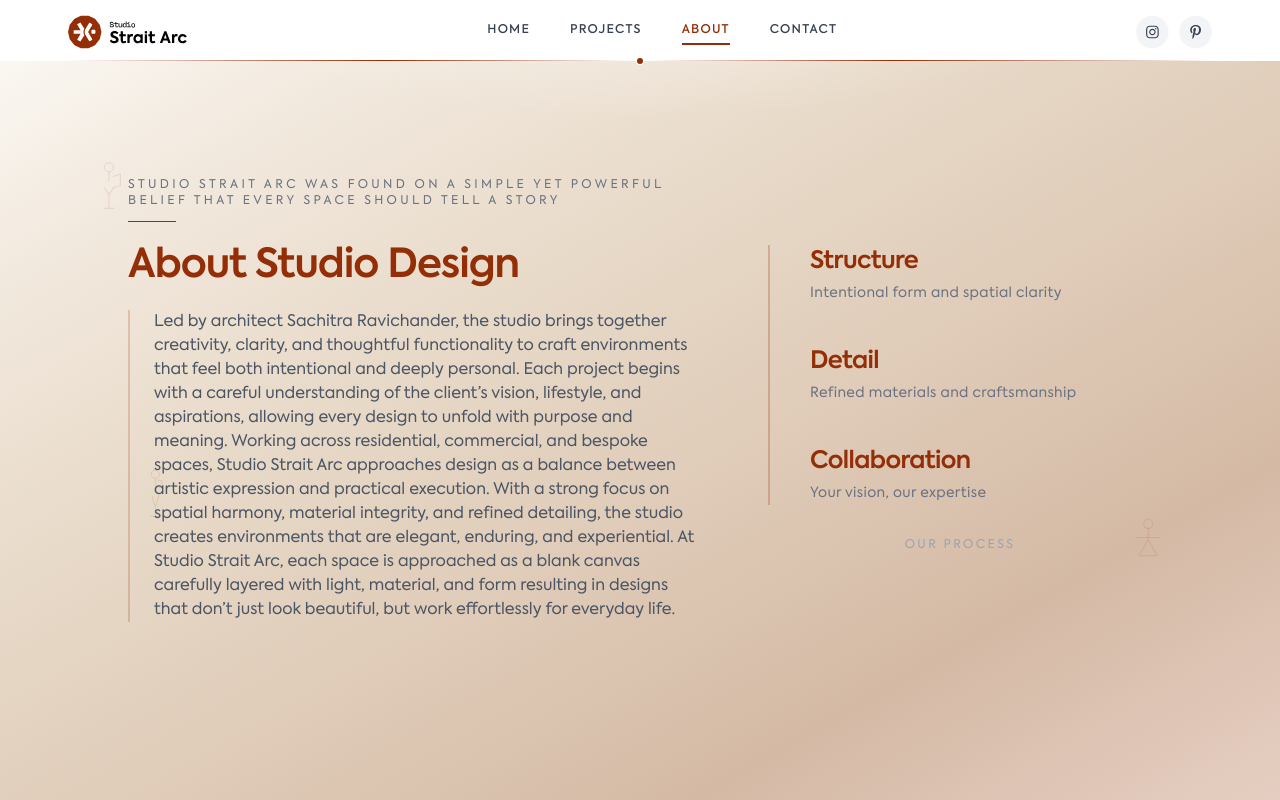
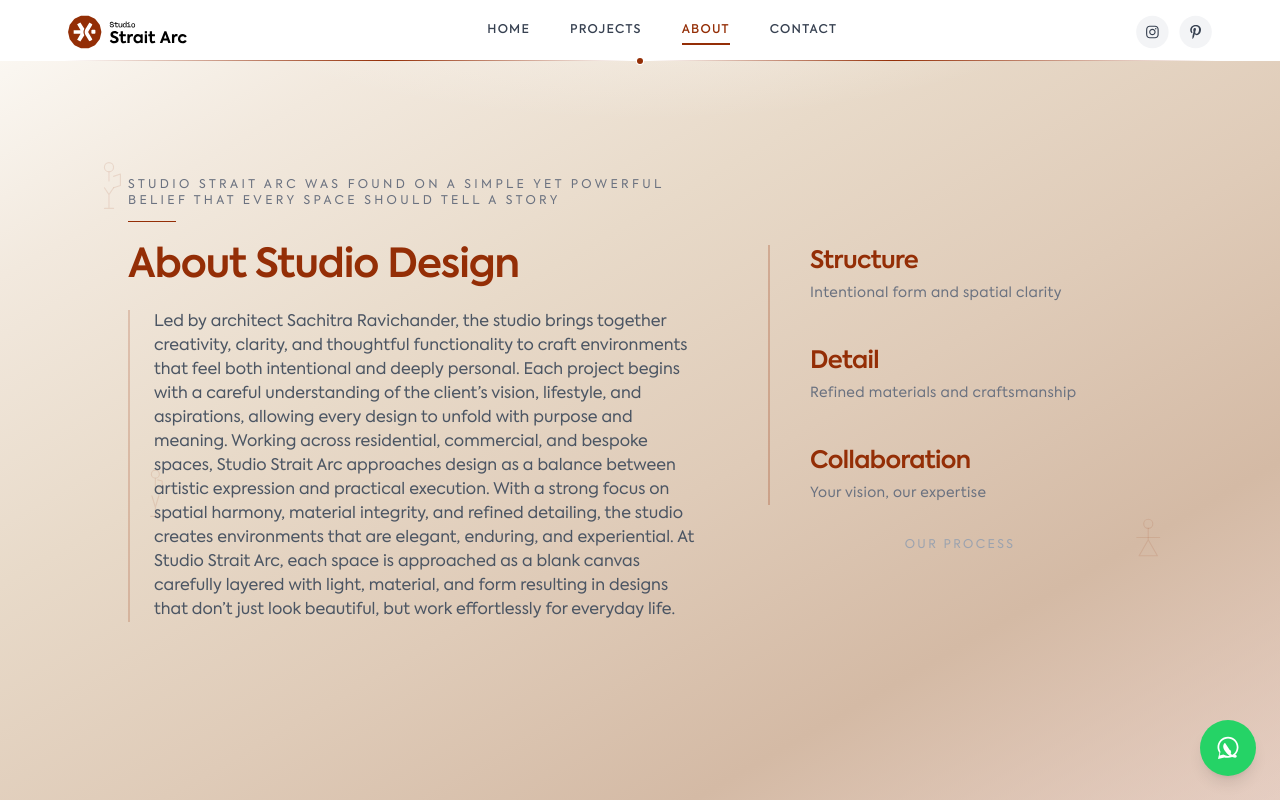
Before and after one commit to Anoosha16798/studio-strait-arc, a React (Vite) app: page /about in a window 1280 px wide. Shown: the top 800 px of the page. Built offline with nearby package versions, Linux system fonts and the light colour scheme.

Commit message:
gtags addition

```diff
--- a/index.html
+++ b/index.html
@@ -1,6 +1,13 @@
 <!doctype html>
 <html lang="en">
   <head>
+    <!-- Google Tag Manager -->
+    <script>(function(w,d,s,l,i){w[l]=w[l]||[];w[l].push({'gtm.start':
+    new Date().getTime(),event:'gtm.js'});var f=d.getElementsByTagName(s)[0],
+    j=d.createElement(s),dl=l!='dataLayer'?'&l='+l:'';j.async=true;j.src=
+    'https://www.googletagmanager.com/gtm.js?id='+i+dl;f.parentNode.insertBefore(j,f);
+    })(window,document,'script','dataLayer','GTM-5VTZWMCP');</script>
+    <!-- End Google Tag Manager -->
     <meta charset="UTF-8" />
     <link rel="icon" type="image/png" href="/images/logo_icon/SA-Logo_Brown.png" />
     <meta name="viewport" content="width=device-width, initial-scale=1.0" />
@@ -8,6 +15,10 @@
     <title>Studio Strait Arc</title>
   </head>
   <body>
+    <!-- Google Tag Manager (noscript) -->
+    <noscript><iframe src="https://www.googletagmanager.com/ns.html?id=GTM-5VTZWMCP"
+    height="0" width="0" style="display:none;visibility:hidden"></iframe></noscript>
+    <!-- End Google Tag Manager (noscript) -->
     <div id="root"></div>
     <script type="module" src="/src/main.jsx"></script>
   </body>
--- a/src/App.jsx
+++ b/src/App.jsx
@@ -55,6 +55,21 @@ function App() {
           </Routes>
         </main>
         <Footer />
+
+        {/* WhatsApp Floating Button */}
+        <a
+          id="whatsapp-btn"
+          href="https://wa.me/919902253473"
+          target="_blank"
+          rel="noopener noreferrer"
+          aria-label="Chat on WhatsApp"
+          className="fixed bottom-6 right-6 z-50 w-14 h-14 rounded-full flex items-center justify-center shadow-lg hover:scale-110 transition-transform duration-300"
+          style={{ backgroundColor: '#25D366' }}
+        >
+          <svg xmlns="http://www.w3.org/2000/svg" viewBox="0 0 32 32" className="w-7 h-7 fill-white">
+            <path d="M16 3C9.373 3 4 8.373 4 15c0 2.385.832 4.584 2.236 6.348L4.5 28.5l7.348-1.715A11.94 11.94 0 0016 27c6.627 0 12-5.373 12-12S22.627 3 16 3zm0 2c5.523 0 10 4.477 10 10s-4.477 10-10 10a9.94 9.94 0 01-4.868-1.262l-.347-.201-4.363 1.02 1.046-4.253-.222-.36A9.944 9.944 0 016 15C6 9.477 10.477 5 16 5zm-3.293 5.293c-.195 0-.512.073-.781.366C11.656 11 10.5 12.119 10.5 14.381c0 2.262 1.646 4.449 1.875 4.756.229.307 3.193 5.074 7.875 6.918 1.099.44 1.956.703 2.625.9.548.162 1.053.14 1.449.085.442-.062 1.361-.556 1.553-1.092.191-.537.191-.997.134-1.092-.057-.096-.212-.153-.447-.268-.234-.115-1.38-.68-1.595-.757-.214-.077-.371-.115-.528.115-.157.23-.606.757-.743.913-.136.155-.273.174-.507.058-.234-.115-.988-.364-1.882-1.161-.695-.62-1.164-1.386-1.3-1.62-.136-.234-.014-.36.102-.476.104-.104.234-.271.351-.407.117-.135.156-.23.234-.384.078-.155.039-.29-.019-.406-.057-.116-.528-1.273-.724-1.744-.19-.457-.386-.395-.528-.403-.136-.007-.293-.009-.45-.009z"/>
+          </svg>
+        </a>
       </motion.div>
     </Router>
   );
--- a/src/components/common/Footer.jsx
+++ b/src/components/common/Footer.jsx
@@ -73,8 +73,8 @@ const Footer = () => {
                 </svg>
                 <span>{siteData.site.email}</span>
               </a>
-              {(siteData.site.phones || []).map((phone) => (
-                <a key={phone} href={`tel:+91${phone.replace(/\D/g, '')}`} className="text-white/80 hover:text-white transition-colors text-sm flex items-start gap-3 group">
+              {(siteData.site.phones || []).map((phone, i) => (
+                <a key={phone} id={i === 0 ? 'call-btn' : undefined} href={`tel:+91${phone.replace(/\D/g, '')}`} className="text-white/80 hover:text-white transition-colors text-sm flex items-start gap-3 group">
                   <svg className="w-5 h-5 mt-0.5 flex-shrink-0 group-hover:scale-110 transition-transform" fill="none" stroke="currentColor" viewBox="0 0 24 24">
                     <path strokeLinecap="round" strokeLinejoin="round" strokeWidth={2} d="M3 5a2 2 0 012-2h3.28a1 1 0 01.948.684l1.498 4.493a1 1 0 01-.502 1.21l-2.257 1.13a11.042 11.042 0 005.516 5.516l1.13-2.257a1 1 0 011.21-.502l4.493 1.498a1 1 0 01.684.949V19a2 2 0 01-2 2h-1C9.716 21 3 14.284 3 6V5z" />
                   </svg>
--- a/src/components/common/SocialLinks.jsx
+++ b/src/components/common/SocialLinks.jsx
@@ -17,6 +17,7 @@ const SocialLinks = ({ isLight = false }) => {
       {socialIcons.map(({ Icon, url, label }) => (
         <a
           key={label}
+          id={label === 'Instagram' ? 'instagram-btn' : undefined}
           href={url}
           target="_blank"
           rel="noopener noreferrer"
--- a/src/pages/Contact.jsx
+++ b/src/pages/Contact.jsx
@@ -43,6 +43,8 @@ const Contact = () => {
       .then(() => {
         setStatus('success');
         form.reset();
+        window.dataLayer = window.dataLayer || [];
+        window.dataLayer.push({ event: 'form_submission', form_id: 'contact-form' });
       })
       .catch((err) => {
         setStatus('error');
@@ -108,9 +110,10 @@ const Contact = () => {
                 <div>
                   <h3 className="font-semibold text-lg mb-3">Call Us</h3>
                   <div className="space-y-1">
-                    {(siteData.site.phones || []).map((phone) => (
+                    {(siteData.site.phones || []).map((phone, i) => (
                       <a
                         key={phone}
+                        id={i === 0 ? 'call-btn' : undefined}
                         href={`tel:+91${phone.replace(/\D/g, '')}`}
                         className="block text-gray-600 hover:text-primary-600 transition-colors"
                       >
@@ -171,6 +174,7 @@ const Contact = () => {
 
               <div className="space-y-3">
                 <button
+                  id="contact-submit"
                   type="submit"
                   disabled={status === 'sending'}
                   className="w-full py-4 bg-primary-600 text-white font-medium rounded-full hover:bg-primary-700 transition-all text-lg disabled:opacity-70 disabled:cursor-not-allowed"
```
Also changed, not shown: 2 other files (tests, documents, lock files or other folders).
